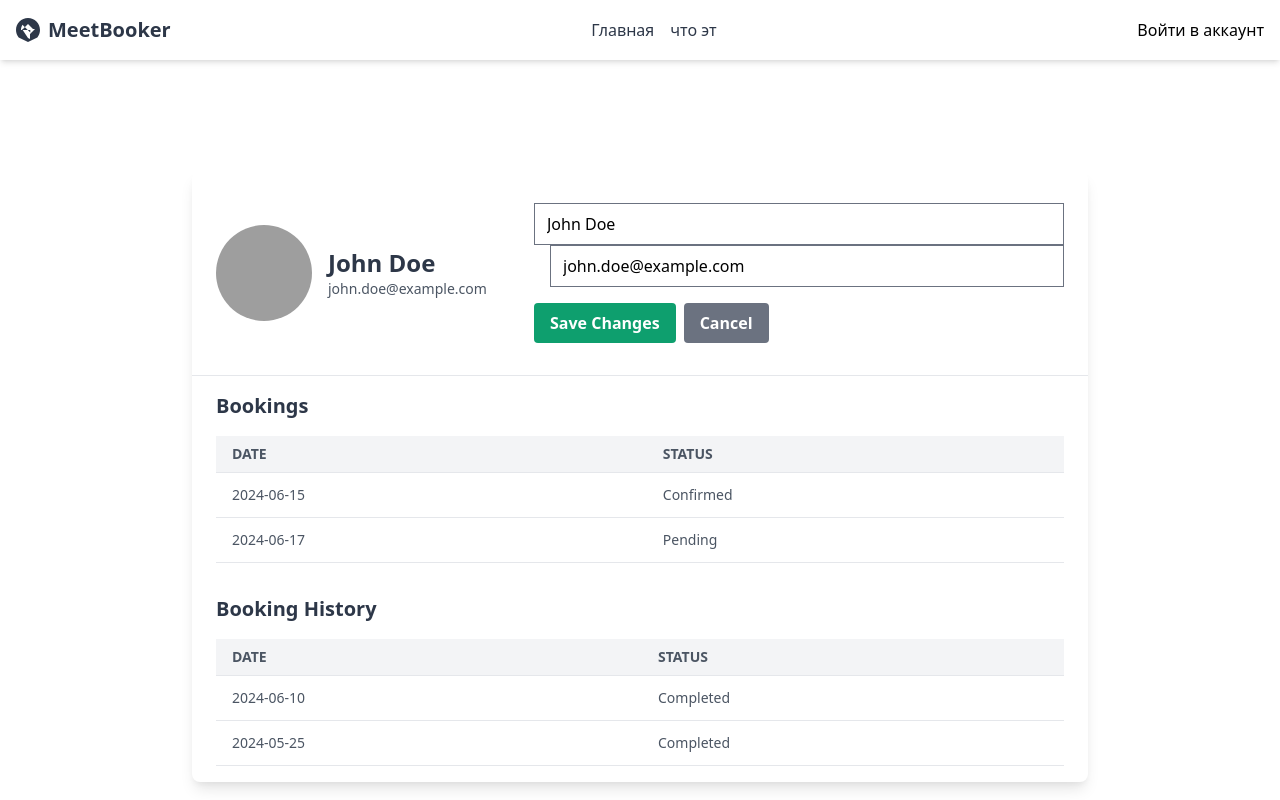
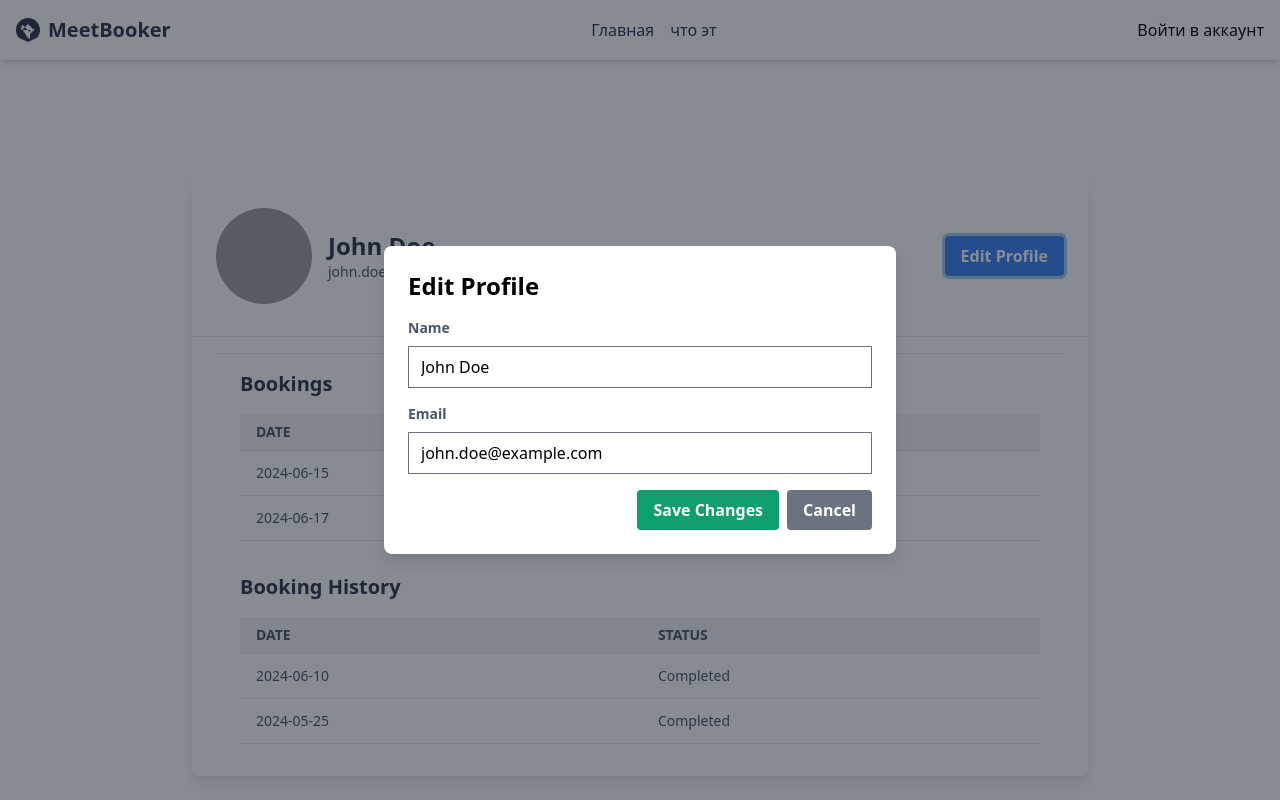
Before and after one commit to k1rill-dev/MeetBooker, a React (Create React App) app in the folder frontend/: page /profile in a window 1280 px wide. Both pictures are taken after a click on the button "Edit Profile". Shown: the top 800 px of the page. Built offline with nearby package versions, Linux system fonts and the light colour scheme; grey boxes are pictures that could not be loaded.

Commit message:
make user profile prettier than exists :)

```diff
--- /dev/null
+++ b/frontend/src/components/Modals/EditUserModal.jsx
@@ -0,0 +1,57 @@
+import React from 'react';
+
+const EditUserModal = ({ user, setUser, handleSubmit, handleClose }) => {
+  return (
+    <div className="fixed inset-0 flex items-center justify-center z-50">
+      <div className="absolute inset-0 bg-gray-900 opacity-50"></div>
+      <div className="bg-white w-full max-w-lg p-6 rounded-lg shadow-lg z-50">
+        <h2 className="text-2xl font-bold mb-4">Edit Profile</h2>
+        <form onSubmit={handleSubmit}>
+          <div className="mb-4">
+            <label className="block text-gray-700 text-sm font-bold mb-2" htmlFor="name">
+              Name
+            </label>
+            <input
+              type="text"
+              id="name"
+              className="form-input w-full"
+              value={user.name}
+              onChange={(e) => setUser({ ...user, name: e.target.value })}
+              required
+            />
+          </div>
+          <div className="mb-4">
+            <label className="block text-gray-700 text-sm font-bold mb-2" htmlFor="email">
+              Email
+            </label>
+            <input
+              type="email"
+              id="email"
+              className="form-input w-full"
+              value={user.email}
+              onChange={(e) => setUser({ ...user, email: e.target.value })}
+              required
+            />
+          </div>
+          <div className="flex justify-end">
+            <button
+              type="submit"
+              className="bg-green-500 hover:bg-green-700 text-white font-bold py-2 px-4 rounded mr-2 focus:outline-none focus:shadow-outline"
+            >
+              Save Changes
+            </button>
+            <button
+              type="button"
+              className="bg-gray-500 hover:bg-gray-700 text-white font-bold py-2 px-4 rounded focus:outline-none focus:shadow-outline"
+              onClick={handleClose}
+            >
+              Cancel
+            </button>
+          </div>
+        </form>
+      </div>
+    </div>
+  );
+};
+
+export default EditUserModal;
--- a/frontend/src/components/Pages/UserProfile.jsx
+++ b/frontend/src/components/Pages/UserProfile.jsx
@@ -1,27 +1,36 @@
-import React, { useState } from 'react';
+import React, {useState} from 'react';
+import EditUserModal from "../Modals/EditUserModal";
 
 const UserProfile = () => {
     const [user, setUser] = useState({
         name: 'John Doe',
         email: 'john.doe@example.com',
         bookings: [
-      { id: 1, date: '2024-06-15', status: 'Confirmed' },
-      { id: 2, date: '2024-06-17', status: 'Pending' },
+            {id: 1, date: '2024-06-15', status: 'Confirmed'},
+            {id: 2, date: '2024-06-17', status: 'Pending'},
         ],
         bookingHistory: [
-      { id: 3, date: '2024-06-10', status: 'Completed' },
-      { id: 4, date: '2024-05-25', status: 'Completed' },
+            {id: 3, date: '2024-06-10', status: 'Completed'},
+            {id: 4, date: '2024-05-25', status: 'Completed'},
         ],
     });
 
-  const [editMode, setEditMode] = useState(false);
+    const [isModalOpen, setIsModalOpen] = useState(false);
 
     const handleSubmit = (e) => {
         e.preventDefault();
         // Simulate API call to update user data
         // In a real app, this would be replaced with an actual API call
         console.log('Updated user:', user);
-    setEditMode(false);
+        setIsModalOpen(false);
+    };
+
+    const openModal = () => {
+        setIsModalOpen(true);
+    };
+
+    const closeModal = () => {
+        setIsModalOpen(false);
     };
 
     return (
@@ -42,53 +51,16 @@ const UserProfile = () => {
                         </div>
                     </div>
                     <div className="mt-4 md:mt-0">
-            {!editMode ? (
                         <button
                             className="bg-blue-500 hover:bg-blue-700 text-white font-bold py-2 px-4 rounded focus:outline-none focus:shadow-outline"
-                onClick={() => setEditMode(true)}
+                            onClick={openModal}
                         >
                             Edit Profile
                         </button>
-            ) : (
-              <form onSubmit={handleSubmit}>
-                <div className="flex flex-col md:flex-row md:space-x-4">
-                  <input
-                    type="text"
-                    className="form-input w-full md:w-1/2 mb-2 md:mb-0"
-                    placeholder="Name"
-                    value={user.name}
-                    onChange={(e) => setUser({ ...user, name: e.target.value })}
-                    required
-                  />
-                  <input
-                    type="email"
-                    className="form-input w-full md:w-1/2"
-                    placeholder="Email"
-                    value={user.email}
-                    onChange={(e) => setUser({ ...user, email: e.target.value })}
-                    required
-                  />
-                </div>
-                <div className="mt-4">
-                  <button
-                    type="submit"
-                    className="bg-green-500 hover:bg-green-700 text-white font-bold py-2 px-4 rounded mr-2 focus:outline-none focus:shadow-outline"
-                  >
-                    Save Changes
-                  </button>
-                  <button
-                    type="button"
-                    className="bg-gray-500 hover:bg-gray-700 text-white font-bold py-2 px-4 rounded focus:outline-none focus:shadow-outline"
-                    onClick={() => setEditMode(false)}
-                  >
-                    Cancel
-                  </button>
-                </div>
-              </form>
-            )}
                     </div>
                 </div>
 
+                <div className="border-t border-gray-200 px-6 py-4">
                     <div className="border-t border-gray-200 px-6 py-4">
                         <div className="mb-8">
                             <h2 className="text-xl font-semibold text-gray-800">Bookings</h2>
@@ -148,6 +120,16 @@ const UserProfile = () => {
                     </div>
                 </div>
             </div>
+
+            {isModalOpen && (
+                <EditUserModal
+                    user={user}
+                    setUser={setUser}
+                    handleSubmit={handleSubmit}
+                    handleClose={closeModal}
+                />
+            )}
+        </div>
     );
 };
 
```
Lines whose indentation alone changed are shown as unchanged.
